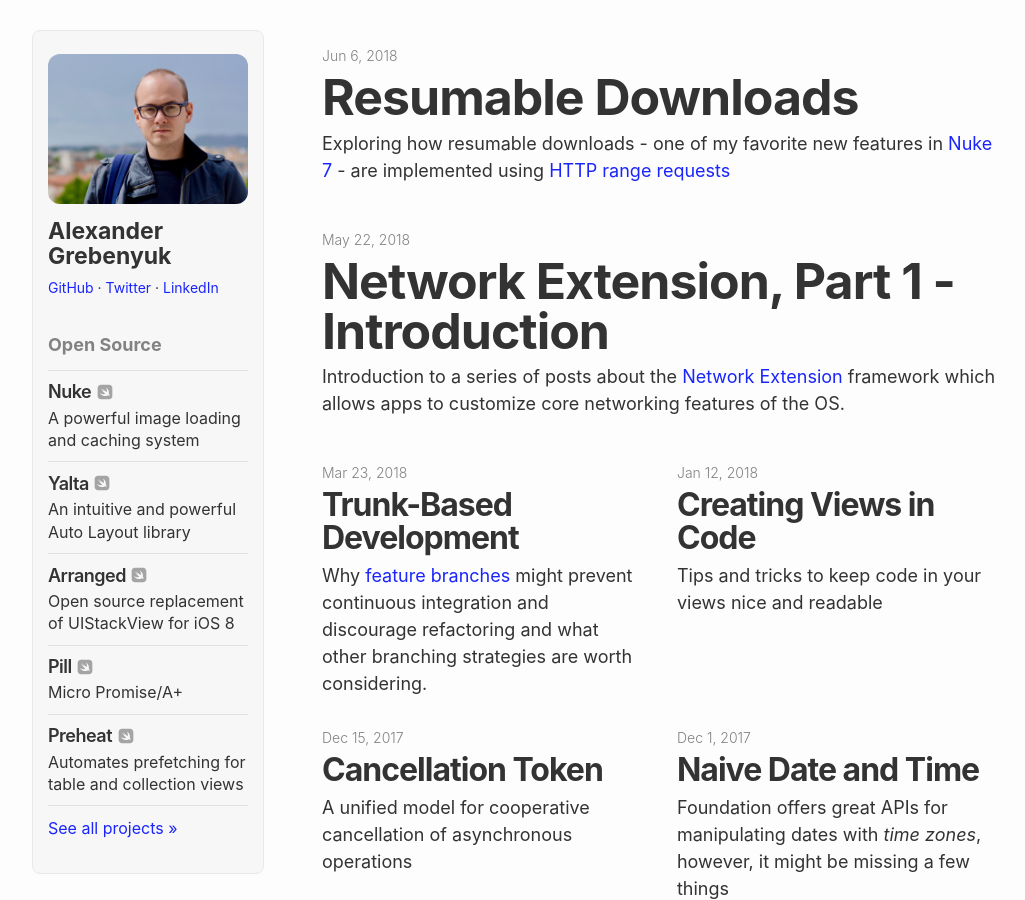
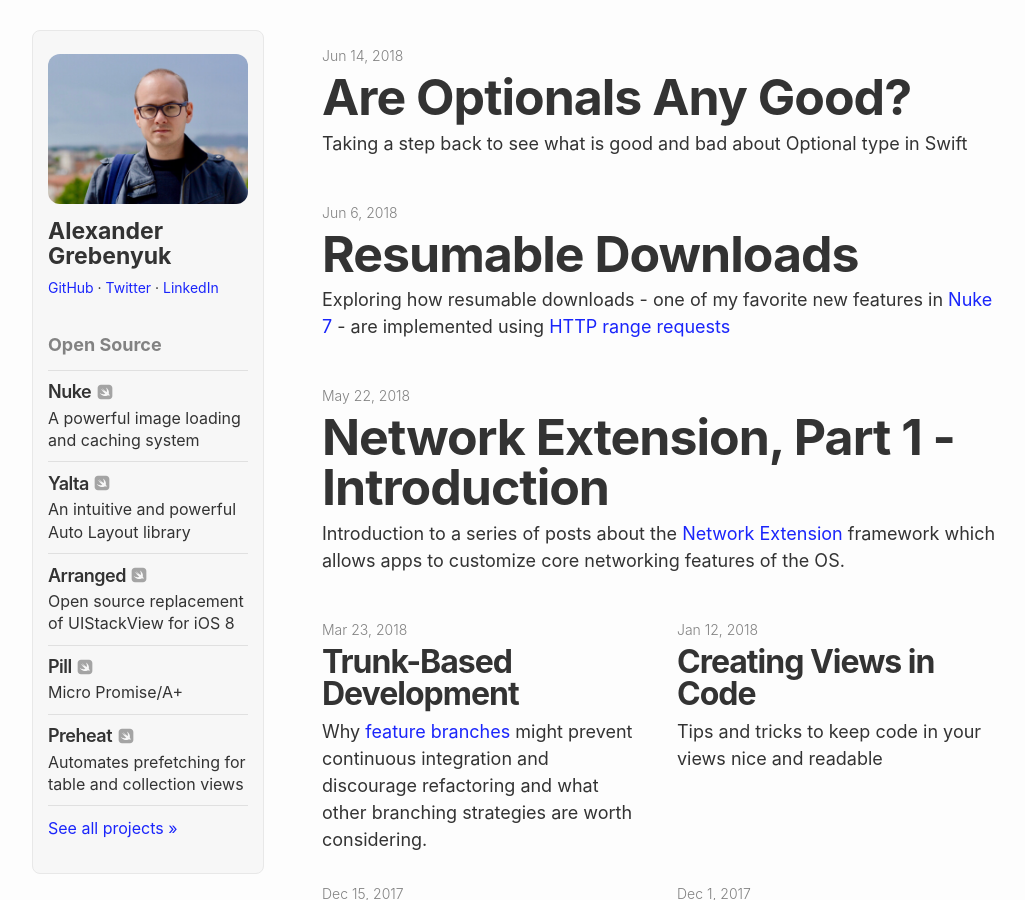
Before and after one commit to hyling/kean.github.io, a Jekyll site: the page built from index.html, in a window 1280 px wide and 900 px high. Shown: the whole window, without its empty margins (108-1133 px from the left). Built offline with Jekyll 4.4.1, drawn with Linux system fonts in a browser that asks for light colours; some of the changed lines change nothing that is shown.

Commit message:
Add post about Optionals

````diff
--- a/_config.yml
+++ b/_config.yml
@@ -20,6 +20,7 @@
 # Site specific
 # e.g. f7b08862-3571-4c61-a7a2-9a5f742fc10a
 featured_posts:
+  - d2dad45e-0c95-4f8e-a9bd-78aab52ad7ab
   - 7ba0839a-0983-419a-b74e-43a75af31520
   - 5d99141e-9678-43af-975c-8ca5f736cb4a
 
--- /dev/null
+++ b/_posts/2018-06-15-optionals-just-an-enum-or-maybe-not.markdown
@@ -0,0 +1,221 @@
+---
+layout: post
+title: "Are Optionals Any Good?"
+subtitle: "Taking a step back to see what is good and bad about Optional type in Swift"
+date: 2018-06-14 18:00:00 +0300
+category: programming
+tags: programming
+permalink: /post/optionals
+uuid: d2dad45e-0c95-4f8e-a9bd-78aab52ad7ab
+---
+
+When Swift was first announced, one of its defining features was [optionals](https://developer.apple.com/documentation/swift/optional/). This concept is not new, it is wide-spread in [functional programming languages](https://en.wikipedia.org/wiki/Option_type). But are Swift optionals actually good and do they solve the problems that we had in Objective-C _effectively_?
+
+> Swift is a great language (#pleaseImproveTooling) and I love using it - you can probably tell by my [GitHub page](https://github.com/kean). But optionals have always been something that many people don't seem to be happy about. I'd like to take a step back and look at why that might be the case.
+
+## Benefits
+
+The best thing about optionals is when there aren't any. If a parameter or a property isn't optional, you have a guarantee that the value is always going to be there. In Objective-C you never had this guarantee. Though in many cases this wasn't a big deal - in Objective-C, famously, you could send messages to `nil`. But sometimes you did have to write asserts here and there, sometimes your app would crash.
+
+> In Swift your app would also crash if you force-unwrap an optional. Just like with any other tool there is a way to misuse it.
+
+Swift type system is also advanced enough to allow optionals to be used not just with reference types, but with value types. This eliminates a whole class of common bugs in Objective-C - remember `NSNotFound`?
+
+## Challenges
+
+It's great when there are no optionals. But very often this is not the case, and working with them comes with a few challenges.
+
+### Learning
+
+There are a lot of concepts to be learned in order to work with optionals effectively. To name a few:
+
+- Optional Binding
+- Optional Chaining
+- Nil-Coalescing Operator
+- Unconditional (Force) Unwrapping
+
+These aren't the most difficult concepts in Swift, but it still takes time to learn them.
+
+### Optional Closures Are Escaping
+
+All closures are non-escaping by default. Would you expect this closure to also be non-escaping?
+
+```swift
+func foo(_ closure: (() -> Void)?) {
+    closure()
+}
+```
+
+It definitely doesn't escape the context. But is it non-escaping? Turns out it's not. Its formal type is `Optional<() -> Void>` and the closure is treated like it is [stored inside another value](https://www.jessesquires.com/blog/why-optional-swift-closures-are-escaping/) which makes it escaping.
+
+Some of the Core Team members also feel that this behavior might [need to be changed](https://twitter.com/slava_pestov/status/998629531698118658). It would require another special-case for `Optional` in the Swift compiler.
+
+### Double (Triple, Etc) Optionals
+
+If you're carefully designing your APIs, you're not going to see many double (triple, etc) optionals. But if you do, working with them can be very annoying.
+
+If you have two types `Optional<Optional<T>>` and `Optional<T>` chances are that you want to treat them the same - `.some(.none)` is the same as just `.none`. You end up feeling that you're not "using" optionals but trying to "get rid" of them.
+
+As an exercise to the reader, can you tell what the value of `v` is going to be in each case?
+
+```swift
+let v1: String?? = "Str"
+let v2: String?? = .some("Str")
+let v3: String?? = .some(.some("Str"))
+let v4: String?? = nil
+let v5: String?? = .some(nil)
+```
+
+### Combining Optional Chaining and Try?
+
+```swift
+func foo() throws -> String? {
+    return "1"
+}
+let count = try? foo()?.count
+// let count = (try? foo())??.count
+```
+
+This one is a bit tricky. Because of the optional chaining it _looks_ like the result of `try? foo()` is `Optional<String>` (if it were a double optional you would have to use `??`). But the resulting `count` is actually a double optional (`Optional<Optional<Int>>`).
+
+This is confusing and I couldn't figure out why it works this way (there is probably a logical explanation though). There is a [recent thread](https://forums.swift.org/t/make-try-optional-chain-flattening-work-together/7415) on Swift Evolution Forms which discusses this issue.
+
+### String Interpolation
+
+```
+String interpolation produces a debug description for an optional value; did you mean to make this explicit?
+```
+
+You've probably seen this warning before. It happens when you're trying to use string interpolation with optionals:
+
+```swift
+let value: Int? = 2
+print("\(value)")
+```
+
+What would you expect this call to print? I would say "2". Nope, it prints "Optional(2)" and produces a warning implemented in [SR-1882](https://bugs.swift.org/browse/SR-1882). This warning seems well-intentioned, but it seems to have created another problem. In most cases, you should really not be printing optionals. But you do for logging. People are going to be [complaining forever](https://forums.developer.apple.com/thread/74890) about it.
+
+But how would you make it print "2"? Maybe this way?
+
+```swift
+optional.map(String.init(describing:)) ?? "null"
+```
+
+### Just an Enum or Maybe Not?
+
+The Swift compiler is very good at hiding the fact that optionals are implemented as a regular enum.
+
+> `Optional` isn't actually a regular enum. There is a lot of special-casing in the compiler (e.g. syntax sugar, weak refences, optional bindings, etc) and there is probably going to be even more.
+
+At some point every Swift developer is going to learn this.
+
+```swift
+public enum Optional<Wrapped> : ExpressibleByNilLiteral {
+    case none
+    case some(Wrapped)
+}
+```
+
+And it raises questions of whether you need to use it as an enum and if so then when. One of the potential ways to use its cases explicitly is in `switch` statements - I personally find explicit cases easier to read and understand:
+
+```swift
+enum Foo {
+    case bar(Int)
+}
+
+let foo: Foo? = Foo.bar(1)
+
+// "implicit"
+switch foo {
+case let .bar(value)?: print(value)
+default: break
+}
+
+// vs "explicit" case
+switch foo {
+case let .some(.bar(value)): print(value)
+default: break
+}
+```
+
+Sometimes this syntax might be a bit confusing.
+
+### To Map or Not to Map
+
+Option types are wide-spread in [functional programming](https://wiki.haskell.org/Maybe) languages. Here's `Maybe` type in Haskell for example:
+
+```haskell
+ data Maybe a = Just a | Nothing
+     deriving (Eq, Ord)
+```
+
+The difference between Swift and functional programming languages is that the latter are very good at working with wrapped types. There seems to be three key components to this:
+
+- [Monads, functors, applicatives](http://www.mokacoding.com/blog/functor-applicative-monads-in-pictures/)
+- Convenience operators to work with them
+- Everything is a function
+
+At first glance Swift also has `map` (functor) and `flatMap` (monad) methods defined for `Optional`. But the other two components are missing. Swift in its current form is all about _methods_ and _properties_, not functions.
+
+I think every Swift developer is familiar with these "functional" methods and is comfortable using them on types like `Sequence` and, well, I don't really have any other examples. But using these methods on `Optional` sometimes _feels_ weird (and even might be prohibited by your team's style guide).
+
+Which version would you prefer?
+
+```swift
+func int(from string: String?) -> Int? {
+    return string.flatMap(Int.init)
+
+    // Or something like this?
+    // return string >>= Int.init
+}
+
+func int(from string: String?) -> Int? {
+    guard let string = string else { return nil }
+    return Int(string)
+
+    // Or maybe Kotlin way (`if` is an exression)?
+    // return if string != nil ? Int(string) : nil
+}
+```
+
+The first function is terser, but the second one isn't bad either - there is a clear `guard` which validates input parameters at the top and only after validation they are used. If `string` were used more than once, unwrapping it first makes sense.
+
+And another example, this time we're using not a function (init), but a property:
+
+```swift
+func count(from string: String?) -> Int? {
+    // Imagine that count was a function (which it isn't):
+    return string.map(count)
+    // return string <$> count
+}
+
+func count(from string: String?) -> Int? {
+    return string?.count
+}
+```
+
+See, in this case Swift gives us a solution to the problem (optional binding), which is even nicer than the functional way.
+
+These are just the basic examples, they don't take into account things like currying (which Swift doesn't have) etc. The point of these examples was to show that these two ways of working with optionals are at odds in Swift.
+
+### Weak References
+
+Ever wondered how weak references work in Swift? They look like regular optionals, but they aren't, they are [special-cased in the compilter](https://github.com/apple/swift/blob/master/docs/weak.rst).
+
+> This is not a "challenge" per se, but just pointing out how optionals aren't regular enums in Swift.
+
+### Conditional Conformances
+
+Until the introduction of [conditional conformances](https://swift.org/blog/conditional-conformance/) in Swift 4.1, `Optional<T>` where `T` was `Equatable` wasn't itself `Equatable`. The same was true for other protocols. Fortunately, this challenge is now behind us.
+
+## Conclusion
+
+So, are optionals in Swift any good and do they solve the problem in an efficient way? I don't have a clear answer.
+
+As someone who prefers [New Jersey style](https://en.wikipedia.org/wiki/Worse_is_better), I'd love to say _no_. Objective-C had a simple and effective way of managing `nil` references.
+
+But I really like Swift's type system and especially how it handles value types. I can't imagine modern programming without option types now. So even taking all these challenges into account, I'm leaning towards _yes_.
+
+Will Swift lean even more towards functional programming in the future? Is it going to overcome these challenges and make optionals even more ergonomic? I can't wait to see.
+
+> Or maybe simple [type annotations](https://flow.org/en/) were good enough all along?
````
